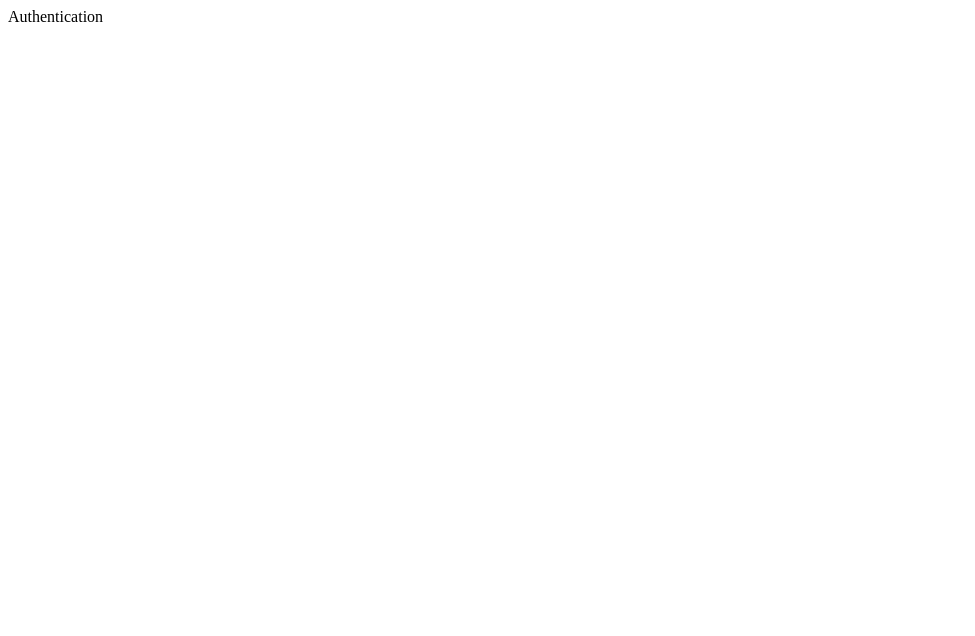
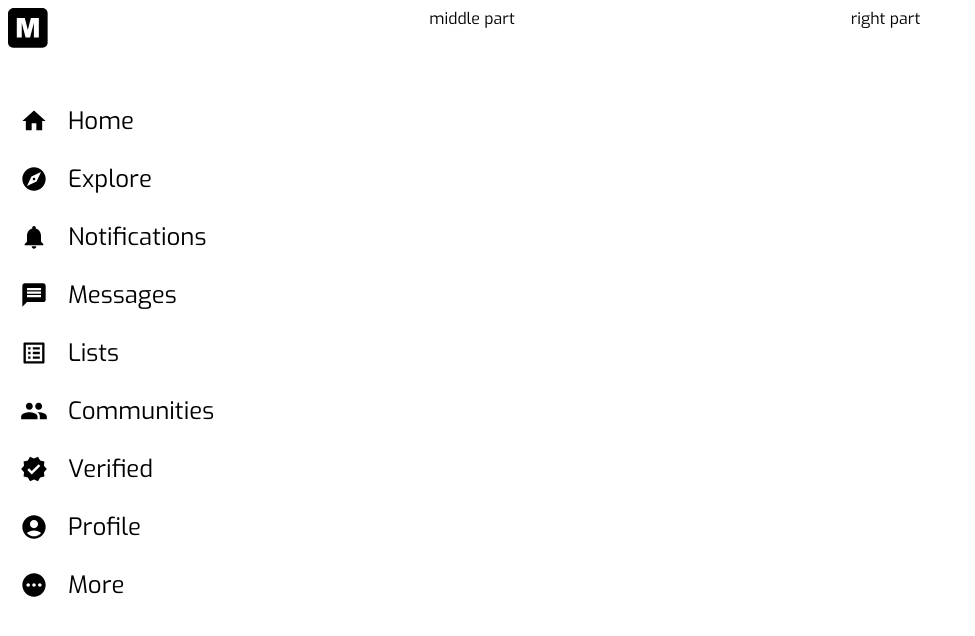
Before and after one commit to mohanmohadikar/microblogger-frontend, a React (Create React App) app: page / in a window 1280 px wide. Shown: the top 636 px of the page, without its empty margins (0-975 px from the left). Built offline with nearby package versions, Linux system fonts and the light colour scheme.

Commit message:
- Added icon component - Added custom font

```diff
--- a/src/App.tsx
+++ b/src/App.tsx
@@ -4,7 +4,7 @@ import { useState } from 'react';
 import Authentication from './components/authentication/authentication';
 
 function App() {
-  const [isAuthenticated, setIsAuthenticated] = useState(false);
+  const [isAuthenticated, setIsAuthenticated] = useState(true);
   return (
     <div>
       <BrowserRouter>
--- /dev/null
+++ b/src/components/home-page/home-page.module.scss
@@ -0,0 +1,59 @@
+.container {
+  display: grid;
+  grid-template-columns: repeat(3, 1fr);
+  height: 100vh;
+
+  .left_part {
+    height: 100%;
+  }
+  .middle_part {
+    height: 100%;
+  }
+  .right_part {
+    height: 100%;
+  }
+}
+
+// Mobile devices – 320px — 480px
+@media only screen and (min-width: 320px) and (max-width: 480px) {
+  .container {
+    grid-template-columns: 1fr;
+    .left_part {
+      visibility: hidden;
+    }
+    .right_part {
+      visibility: hidden;
+    }
+  }
+}
+
+// iPads, Tablets – 481px — 768px
+@media only screen and (min-width: 481px) and (max-width: 768px) {
+  .container {
+    grid-template-columns: 88px calc(100% - 88px);
+    .right_part {
+      visibility: hidden;
+    }
+  }
+}
+
+// Small screens, laptops – 769px — 1024px
+@media only screen and (min-width: 769px) and (max-width: 1024px) {
+  .container {
+    grid-template-columns: 88px calc(50%) calc(50% - 88px);
+  }
+}
+
+// Desktops, large screens – 1025px — 1200px
+@media only screen and (min-width: 1025px) and (max-width: 1200px) {
+  .container {
+    grid-template-columns: 88px calc(50%) calc(50% - 88px);
+  }
+}
+
+// Extra large screens, TV – 1201px, and more
+@media only screen and (min-width: 1201px) {
+  .container {
+    grid-template-columns: 1fr 1fr 1fr;
+  }
+}
--- a/src/components/home-page/home-page.tsx
+++ b/src/components/home-page/home-page.tsx
@@ -1,7 +1,16 @@
-import React from 'react';
+import Navigation from '../navigation/navigation';
+import styles from './home-page.module.scss';
 
 const HomePage = () => {
-  return <div>Home Page</div>;
+  return (
+    <div className={styles.container}>
+      <div className={styles.left_part}>
+        <Navigation />
+      </div>
+      <div className={styles.middle_part}>middle part</div>
+      <div className={styles.right_part}>right part</div>
+    </div>
+  );
 };
 
 export default HomePage;
--- /dev/null
+++ b/src/components/icon/icon-data.ts
@@ -0,0 +1,14 @@
+export const icons = [
+  {
+    name: 'app-icon',
+    viewWidth: 124,
+    viewHeight: 124,
+    paths: [
+      'M17.89 0h88.9c8.85 0 16.1 7.24 16.1 16.1v90.68c0 8.85-7.24 16.1-16.1 16.1H16.1c-8.85 0-16.1-7.24-16.1-16.1v-88.9C0 8.05 8.05 0 17.89 0zm9.39 31.06h24.77l9.43 36.97 9.46-36.97H95.6v60.76H80.24V45.5L68.38 91.82H54.47L42.64 45.5v46.32H27.28V31.06z'
+    ],
+    pathColors: ['#000000']
+  }
+];
+
+export const iconNames = icons.map((x) => x.name);
+export const iconsByName = (name: string) => icons.find((x) => x.name === name);
--- /dev/null
+++ b/src/components/icon/icon.module.scss
@@ -0,0 +1,11 @@
+.icon {
+  display: inline-flex;
+  position: relative;
+  width: fit-content;
+
+  .svg_wrapper {
+    display: flex;
+    justify-content: center;
+    align-items: center;
+  }
+}
--- /dev/null
+++ b/src/components/icon/icon.tsx
@@ -0,0 +1,134 @@
+import PropTypes from 'prop-types';
+import * as iconData from './icon-data';
+import styles from './icon.module.scss';
+
+type iconProps = {
+  id: string;
+  dataTestId?: string;
+  color: string;
+  size: number;
+  name: string;
+  strikeThrough: boolean;
+};
+
+/** Constants **/
+const VIEWBOX_DEFAULT = 40;
+
+/** Icon Component **/
+const Icon = (props: iconProps) => {
+  const { id, color } = props;
+  const size = `${props.size}px`;
+  const sizeStyle = {
+    height: size,
+    width: size
+  };
+
+  const getSvg = (name: string) => {
+    const icon = iconData.iconsByName(name);
+    const strikeThroughIcon = props.strikeThrough
+      ? iconData.iconsByName('strike_through')
+      : null;
+
+    if (icon !== undefined) {
+      const viewHeight = Object.prototype.hasOwnProperty.call(
+        icon,
+        'viewHeight'
+      )
+        ? icon.viewHeight
+        : VIEWBOX_DEFAULT;
+      const viewWidth = Object.prototype.hasOwnProperty.call(icon, 'viewWidth')
+        ? icon.viewWidth
+        : VIEWBOX_DEFAULT;
+      // const svgStyle = Object.prototype.hasOwnProperty.call(icon, 'style')
+      //   ? icon.style
+      //   : null;
+      const embedColor = Object.prototype.hasOwnProperty.call(
+        icon,
+        'pathColors'
+      );
+
+      console.log('====================================');
+      console.log({ viewHeight, viewWidth });
+      console.log('====================================');
+
+      return (
+        <svg
+          width={viewWidth}
+          height={viewHeight}
+          viewBox={`0 0 ${viewWidth} ${viewHeight}`}
+          version="1.1"
+          aria-hidden
+          fill="currentColor"
+          focusable={false}
+          xmlns="http://www.w3.org/2000/svg"
+          // style={svgStyle}
+        >
+          <g stroke="none" strokeWidth="1" fillRule="evenodd">
+            {icon.paths.map((path, index) => (
+              <path
+                key={index}
+                d={path}
+                fill={
+                  color.length
+                    ? color
+                    : embedColor
+                    ? icon.pathColors[index]
+                    : 'inherit'
+                }
+              />
+            ))}
+            {strikeThroughIcon && (
+              <path
+                d={strikeThroughIcon.paths[0]}
+                fill={strikeThroughIcon.pathColors[0]}
+              />
+            )}
+          </g>
+        </svg>
+      );
+    } else {
+      return (
+        <div
+          style={{
+            textAlign: 'center',
+            fontSize: '200%'
+          }}
+        >
+          ?
+        </div>
+      );
+    }
+  };
+
+  return (
+    <div
+      {...(id && { id })}
+      className={styles.icon}
+      data-testid={props.dataTestId}
+    >
+      <div style={sizeStyle} className={`${styles.svg_wrapper}`}>
+        {getSvg(props.name)}
+      </div>
+    </div>
+  );
+};
+
+export default Icon;
+
+Icon.defaultProps = {
+  name: '',
+  size: 24,
+  color: '',
+  id: '',
+  strikeThrough: false,
+  dataTestId: undefined
+};
+
+Icon.propType = {
+  name: PropTypes.string,
+  size: PropTypes.number,
+  color: PropTypes.string,
+  id: PropTypes.string,
+  strikeThrough: PropTypes.bool,
+  dataTestId: PropTypes.string
+};
--- /dev/null
+++ b/src/components/navigation/navigation-constants.tsx
@@ -0,0 +1,51 @@
+import HomeIcon from '@mui/icons-material/Home';
+import ExploreIcon from '@mui/icons-material/Explore';
+import NotificationsIcon from '@mui/icons-material/Notifications';
+import MessageIcon from '@mui/icons-material/Message';
+import ListAltIcon from '@mui/icons-material/ListAlt';
+import GroupIcon from '@mui/icons-material/Group';
+import VerifiedIcon from '@mui/icons-material/Verified';
+import AccountCircleIcon from '@mui/icons-material/AccountCircle';
+import PendingIcon from '@mui/icons-material/Pending';
+
+const iconStyle = { height: '28px', width: '28px' };
+
+export const navigationItems = [
+  {
+    title: 'Home',
+    icon: <HomeIcon style={iconStyle} />,
+    path: '/home'
+  },
+  {
+    title: 'Explore',
+    icon: <ExploreIcon style={iconStyle} />,
+    path: '/explore'
+  },
+  {
+    title: 'Notifications',
+    icon: <NotificationsIcon style={iconStyle} />,
+    path: '/notifications'
+  },
+  {
+    title: 'Messages',
+    icon: <MessageIcon style={iconStyle} />,
+    path: '/messages'
+  },
+  { title: 'Lists', icon: <ListAltIcon style={iconStyle} />, path: '/lists' },
+  {
+    title: 'Communities',
+    icon: <GroupIcon style={iconStyle} />,
+    path: '/communities'
+  },
+  {
+    title: 'Verified',
+    icon: <VerifiedIcon style={iconStyle} />,
+    path: '/verified'
+  },
+  {
+    title: 'Profile',
+    icon: <AccountCircleIcon style={iconStyle} />,
+    path: '/profile '
+  },
+  { title: 'More', icon: <PendingIcon style={iconStyle} />, path: '/more' }
+];
--- /dev/null
+++ b/src/components/navigation/navigation.module.scss
@@ -0,0 +1,13 @@
+.navigation_container {
+  display: flex;
+  flex-direction: column;
+  align-items: flex-start;
+
+  .navigation_item {
+    display: flex;
+    gap: 20px;
+    font-size: 24px;
+    line-height: 28px;
+    padding: 12px;
+  }
+}
--- /dev/null
+++ b/src/components/navigation/navigation.tsx
@@ -0,0 +1,23 @@
+import Icon from '../icon/icon';
+import { navigationItems } from './navigation-constants';
+import styles from './navigation.module.scss';
+
+const Navigation = () => {
+  return (
+    <div className={styles.navigation_container}>
+      <div>
+        <Icon name="app-icon" size={40} />
+      </div>
+      {navigationItems?.map((navigationItem, navigationItemIdx) => {
+        return (
+          <div key={navigationItemIdx} className={styles.navigation_item}>
+            <div>{navigationItem.icon}</div>
+            <div>{navigationItem.title}</div>
+          </div>
+        );
+      })}
+    </div>
+  );
+};
+
+export default Navigation;
--- /dev/null
+++ b/src/index.css
@@ -0,0 +1,9 @@
+@import url('https://fonts.googleapis.com/css2?family=Exo:ital,wght@0,100;0,200;0,300;0,400;0,500;0,600;0,700;0,800;0,900;1,100;1,200;1,300;1,400;1,500;1,600;1,700;1,800;1,900&display=swap');
+
+body {
+  font-family: 'Exo', sans-serif;
+}
+
+* {
+  font-family: 'Exo', sans-serif;
+}
--- a/src/index.tsx
+++ b/src/index.tsx
@@ -1,6 +1,7 @@
 import React from 'react';
 import ReactDOM from 'react-dom/client';
 import App from './App';
+import './index.css';
 
 const root = ReactDOM.createRoot(
   document.getElementById('root') as HTMLElement
```
